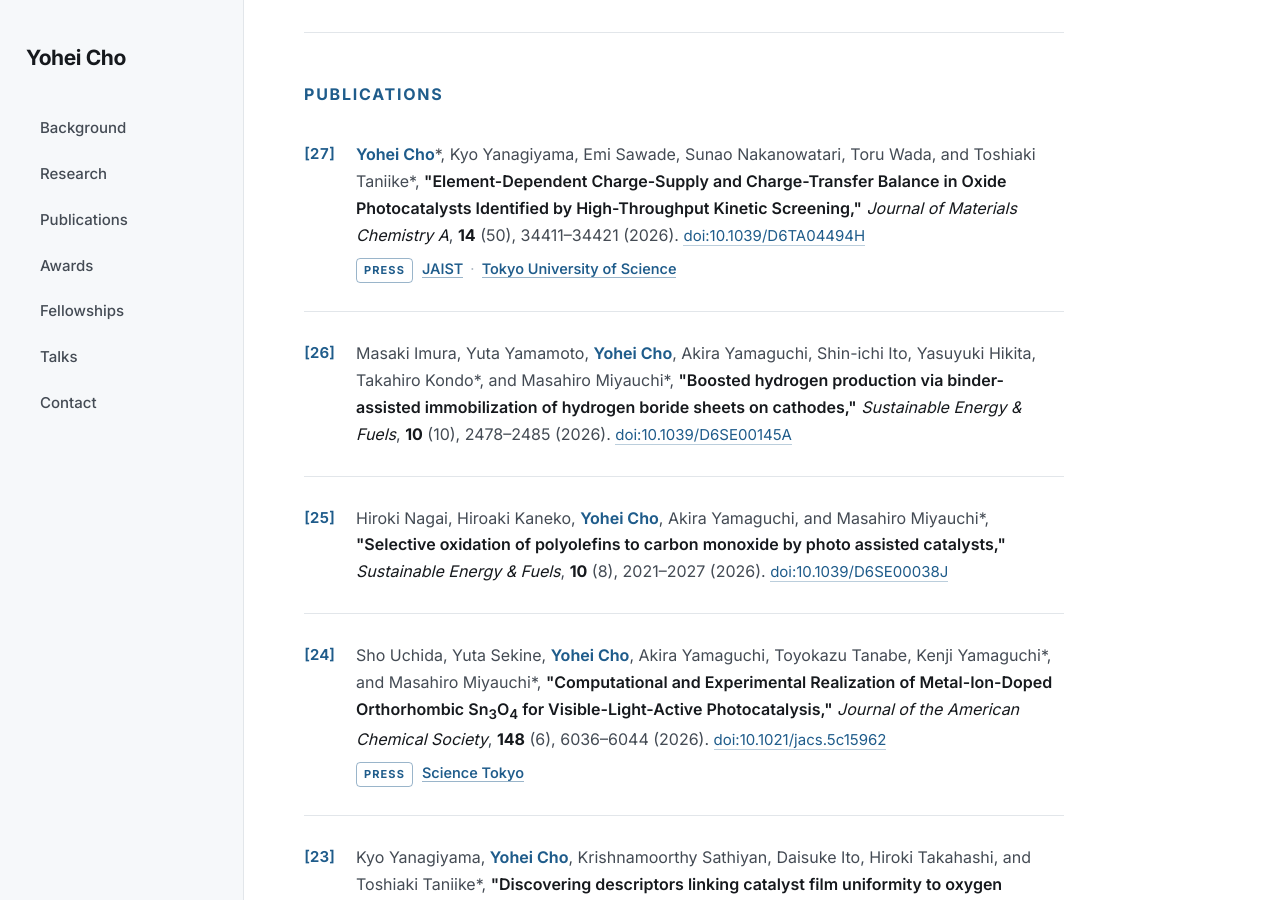
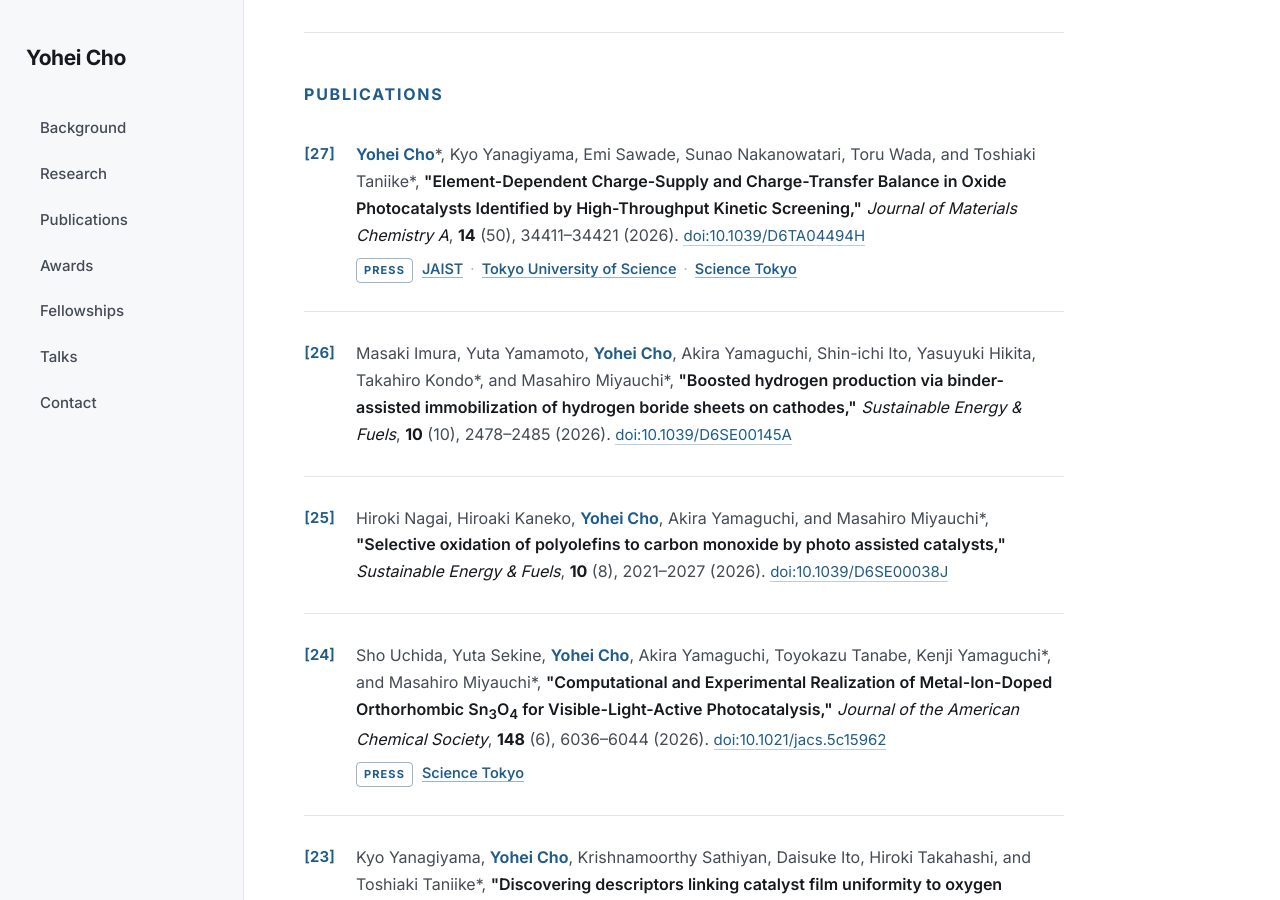
Before and after one commit to YoheiC01/YoheiC01.github.io, a Jekyll site: the page built from index.html, in a window 1280 px wide and 900 px high, scrolled down 1264 px. Built offline with Jekyll 4.4.1, drawn with Linux system fonts in a browser that asks for light colours.

Commit message:
Link the Science Tokyo press release for the JMCA paper
Co-Authored-By: Claude Opus 5 (1M context) <noreply@anthropic.com>
Claude-Session: https://claude.ai/code/session_01Rwp61EYGzmap8hB5rT9Rpg

```diff
--- a/_data/publications.yml
+++ b/_data/publications.yml
@@ -29,6 +29,9 @@
     - outlet: "Tokyo University of Science"
       date: "2026-08-24"
       url: "https://www.tus.ac.jp/today/archive/20260824_0124.html"
+    - outlet: "Science Tokyo"
+      date: "2026-08-31"
+      url: "https://www.isct.ac.jp/ja/news/z78imus9ubpr"
 
 - authors: "Masaki Imura, Yuta Yamamoto, [[Yohei Cho]], Akira Yamaguchi, Shin-ichi Ito, Yasuyuki Hikita, Takahiro Kondo*, and Masahiro Miyauchi*"
   title: "Boosted hydrogen production via binder-assisted immobilization of hydrogen boride sheets on cathodes"
```
